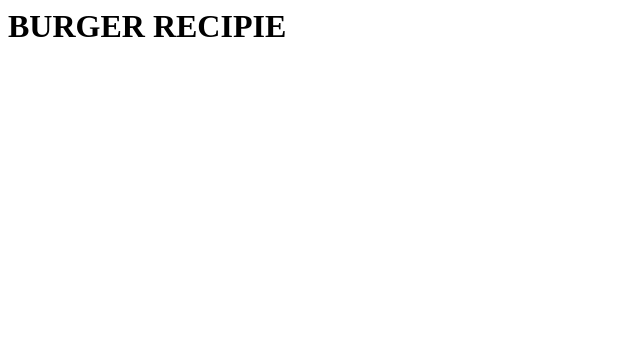
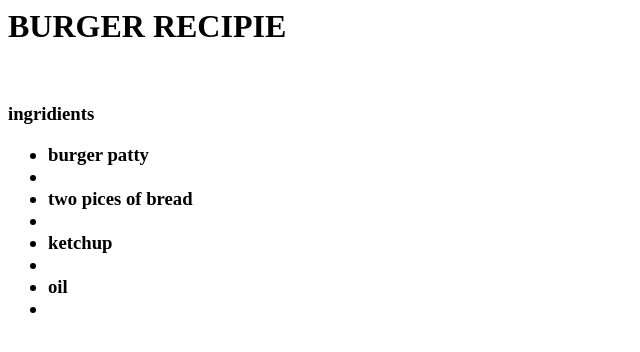
Before and after one commit to ADumbBum/list_project, a plain HTML site: page recipes/burger.html in a window 1280 px wide. Shown: the whole page, without its empty margins (0-640 px from the left). Drawn offline with Linux system fonts and the light colour scheme.

Commit message:
added list and header
added a list of ingridients and title to that list

```diff
--- a/recipes/burger.html
+++ b/recipes/burger.html
@@ -1,8 +1,18 @@
 <html>
-<head>
-<title>worlds tastiest burger recpies</title>
-</head>
+	<head>
+		<title>worlds tastiest burger recpies</title>
+	</head>
+	<body>
+		<h1><b>BURGER RECIPIE<b></h1>
+		<br>
 
-<h1><b>BURGER RECIPIE<b></h1>
+		<h3>ingridients<h3>
 
+		<ul>
+		<li>burger patty<li>
+		<li>two pices of bread<li>
+		<li>ketchup<li>
+		<li>oil<li>
+		</ul>
+	</body>
 </html>
```
